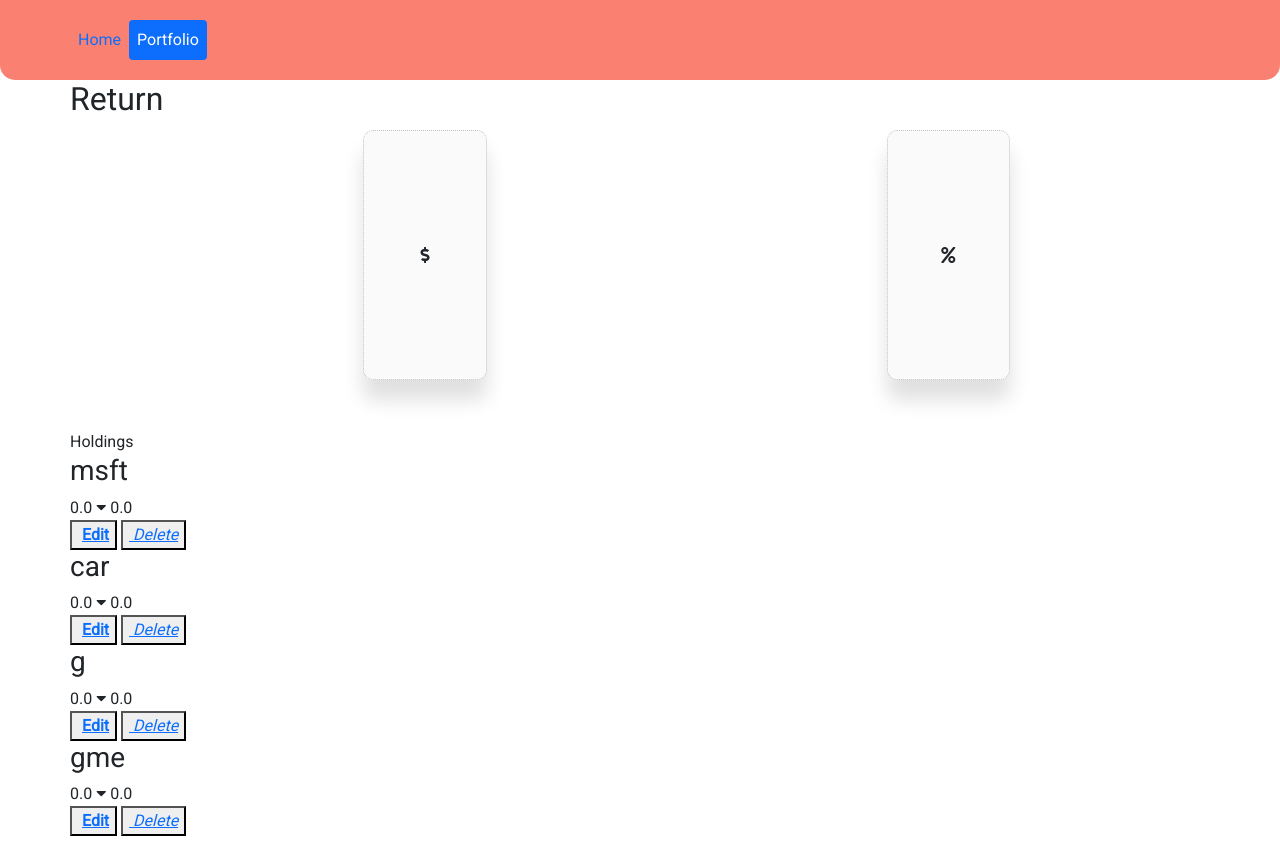
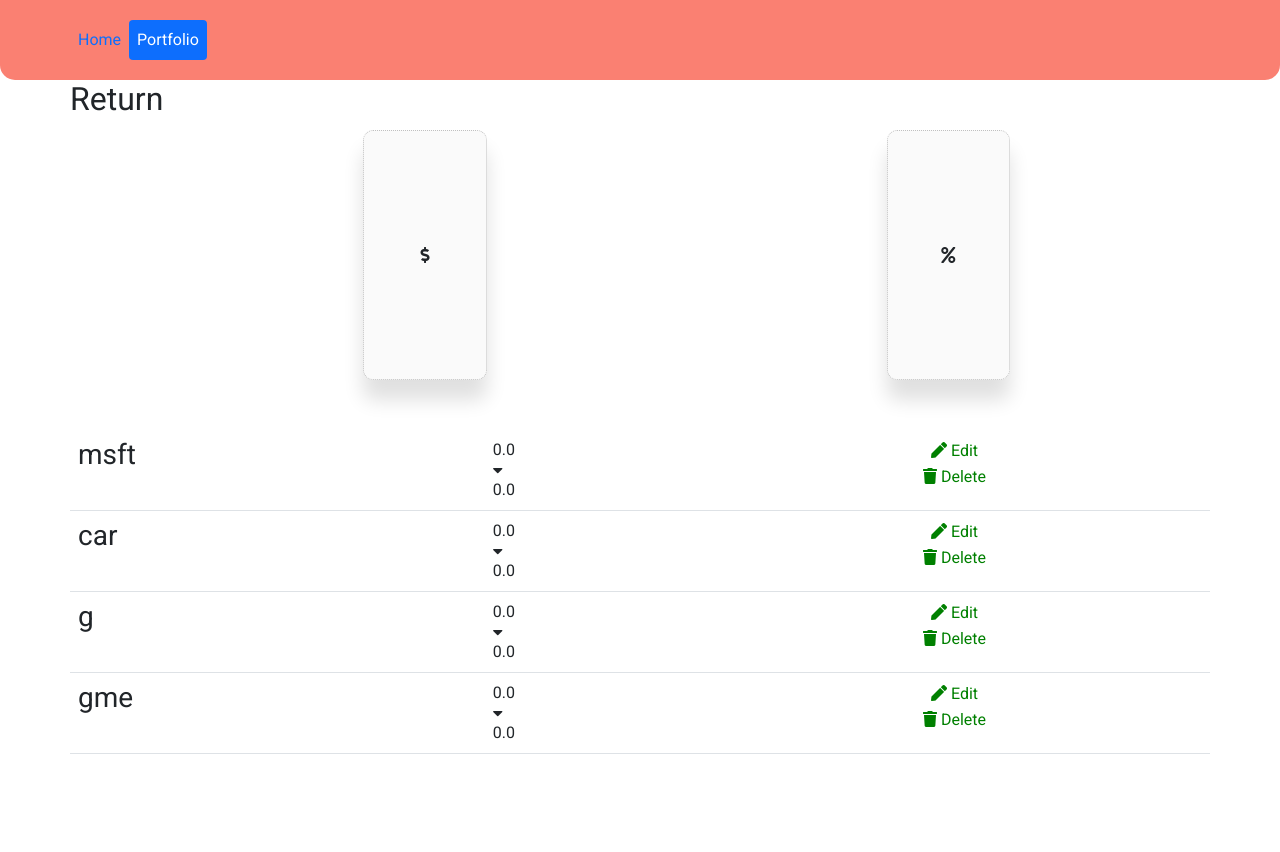
Before and after one commit to a3nath/portfolioapp, a Django app: template portfolioapp/templates/portfolioapp/portfolio.html in a window 1280 px wide. After the commit the page ends 754 px from the top, so only its background shows below. Run offline with Django 3.2, Linux system fonts and the light colour scheme; the template is opened without the code that fills it: values that come from a table or form of the project are taken from there, others are empty; data comes from the database, SQL or seed files in the repository; both versions use the stored data as it was after the commit; some libraries are stand-ins or nearby versions.

Commit message:
table format

```diff
--- a/portfolioapp/static/portfolioapp/portfolio.css
+++ b/portfolioapp/static/portfolioapp/portfolio.css
@@ -1,3 +1,8 @@
+tr {
+    margin-bottom: 50px;
+}
+
+
 .return-container{
     display: flex;
 }
@@ -33,3 +38,28 @@
     color:red;
     font-size: 20px;
 }
+
+.holding-button-icon{
+    font-size: 25px;
+}
+
+a {
+    text-decoration: none;
+    color: green
+}
+
+.holding-return{
+    display: flex;
+    flex-direction: column;
+}
+
+
+.holding-buttons{
+    display: flex;
+    flex-direction: column;
+}
+
+.holding-btn{
+    background: none;
+    border: none;
+}
--- a/portfolioapp/templates/portfolioapp/portfolio.html
+++ b/portfolioapp/templates/portfolioapp/portfolio.html
@@ -49,41 +49,42 @@
 <section class='holdings'>
     <div class="container">
         <table id='holdings-table' class='table'>
-            <thead>
-                Holdings
-            </thead>
             <tbody>
                 {% for holding in holdings %}
                 <tr class='asset-row'>
-                    <div class="asset-holding">
+                        <td>
                             <h3>{{holding.ticker}}</h3>
-                        <div>
-                            <span class='holding-closing-price'>{{holding.total_return}}</span>
+                        </td>
+                        <td>
+                            <div class='holding-return'>
+                                <span class='holding-total'>{{holding.total_return}}</span>
                                    <!-- icon -->
                                    {% if holding.net_return > 0 %}
                                    {% fa5_icon 'caret-up fas' class='return-up holding-return-icon' %}
                                {% else %}
                                    {% fa5_icon 'caret-down fas' class='return-down holding-return-icon' %}
                                {% endif %}
-                            <span class='holding-return'>{{holding.net_return}}</span>
+                                <span class='holding-net'>{{holding.net_return}}</span>
                             </div>
-                        <!-- <p class='hold-pp'><span>Purchased Price </span><span> {{holding.purchase_price}}</span></p>
-                        <p class='hold-pq'><span>Purchased Quantity </span><span> {{holding.purchase_quantity}}</span></p> -->
-                        <div class="holding-buttons">
-                            <button>
-                                <span class="fa fa-pencil">
-                                    {% fa5_icon 'pencil fas' class='holding-edit holding-button-icon' %}
-                                    <a href="{% url 'update-portfolio' holding.ticker %}">Edit</a>
-                                </span>
+                        </td>
+                        <td>
+                            <div class='holding-buttons'>
+                                <button class='holding-btn'>
+                                        <a href="{% url 'update-portfolio' holding.ticker %}">
+                                            {% fa5_icon 'pen fas' class='holding-edit holding-button-icon' %}
+                                            Edit
+                                        </a>
                                 </button>
-                            <button>
+                                <button class='holding-btn'>
                                         <a class="close-icon" onclick="deleteTicker(this)" data-id="{{ holding.ticker }}">
-                                    {% fa5_icon 'delete fas' class='return-up holding-return-icon' %}
-                                    <i class="material-icons red-text right">Delete</i>
+                                            {% fa5_icon 'trash fas' class='holding-trash holding-button-icon' %}
+                                            Delete
                                         </a>
                                 </button>
                             </div>
-                    </div>
+                        </td>
+                        <!-- <p class='hold-pp'><span>Purchased Price </span><span> {{holding.purchase_price}}</span></p>
+                        <p class='hold-pq'><span>Purchased Quantity </span><span> {{holding.purchase_quantity}}</span></p> -->
                 </tr>
             {% endfor %}
             </tbody>
@@ -97,7 +98,7 @@
     function deleteTicker(e){
 
         let ticker = e.dataset.id
-        e.closest('.asset-holding').remove()
+        e.closest('.asset-row').remove()
 
         fetch('', {
           method: 'POST',
```
Also changed, not shown: db.sqlite3. Lines whose indentation alone changed are shown as unchanged.
